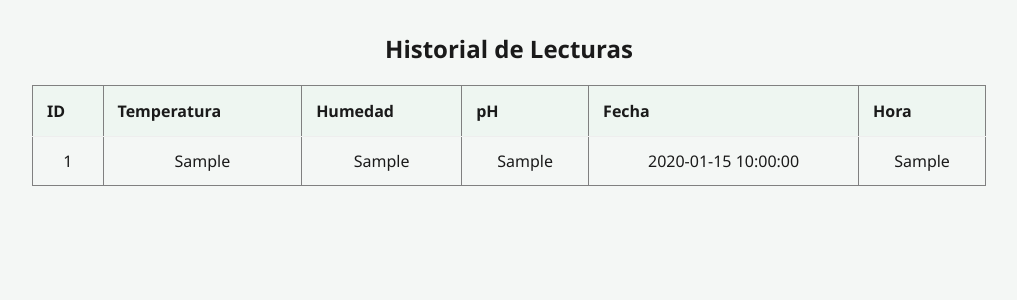
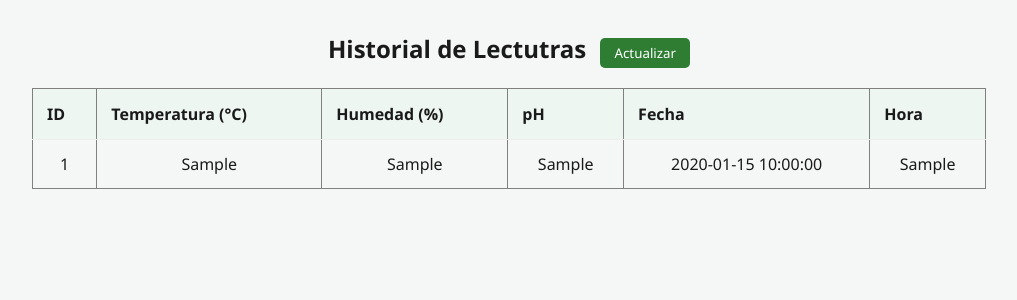
Before and after one commit to ecg1105bat-dotcom/proyecto_pacheco, a Flask app: page /historial in a window 1280 px wide. Shown: the part 70-370 px from the top of the page, without its empty margins (131-1148 px from the left). Run offline with Flask 3, Linux system fonts and the light colour scheme; tables that the repository leaves empty or names only in its code hold one stand-in row (values such as "Sample post").

Commit message:
cambios para el boton

```diff
--- a/app/templates/historial.html
+++ b/app/templates/historial.html
@@ -1,24 +1,30 @@
 {% extends "base.html" %}
 {% block content %}
-<h2 style="text-align:center;">Historial de Lecturas</h2>
+<div style="text-align: center;">
+  <h2 style="display: inline-block;"> Historial de Lectutras </h2>
 
-<table border="1" style="width:90%; margin:20px auto; border-collapse:collapse; text-align:center;">
+  <button onclick="location.reload()" style="background: #2E7D32; color:white; border: none;
+    padding: 6px 14px; border-radius: 5px; cursor: pointer; margin-left: 10px;"> Actualizar </button>
 
-  <tr style="background:#f0f0f0;">
+</div>
 
-    <th>ID</th>
+<table border="1" style="width: 90%; margin: 20px auto; border-collapse: collapse;
+ text-align: center;">
 
-    <th>Temperatura</th>
+  <tr style="background: #f0f0f0;">
+    <th> ID </th>
 
-    <th>Humedad</th>
+    <th> Temperatura (°C) </th>
 
-    <th>pH</th>
+    <th> Humedad (%) </th>
 
-    <th>Fecha</th>
+    <th> pH </th>
 
-    <th>Hora</th>
+    <th> Fecha </th>
 
+    <th> Hora </th>
   </tr>
+
 
   {% for r in datos %}
   <tr>
@@ -32,6 +38,6 @@
 
   </tr>
 
-  {% endfor %}
+{% endfor %}
 </table>
 {% endblock %}
```
